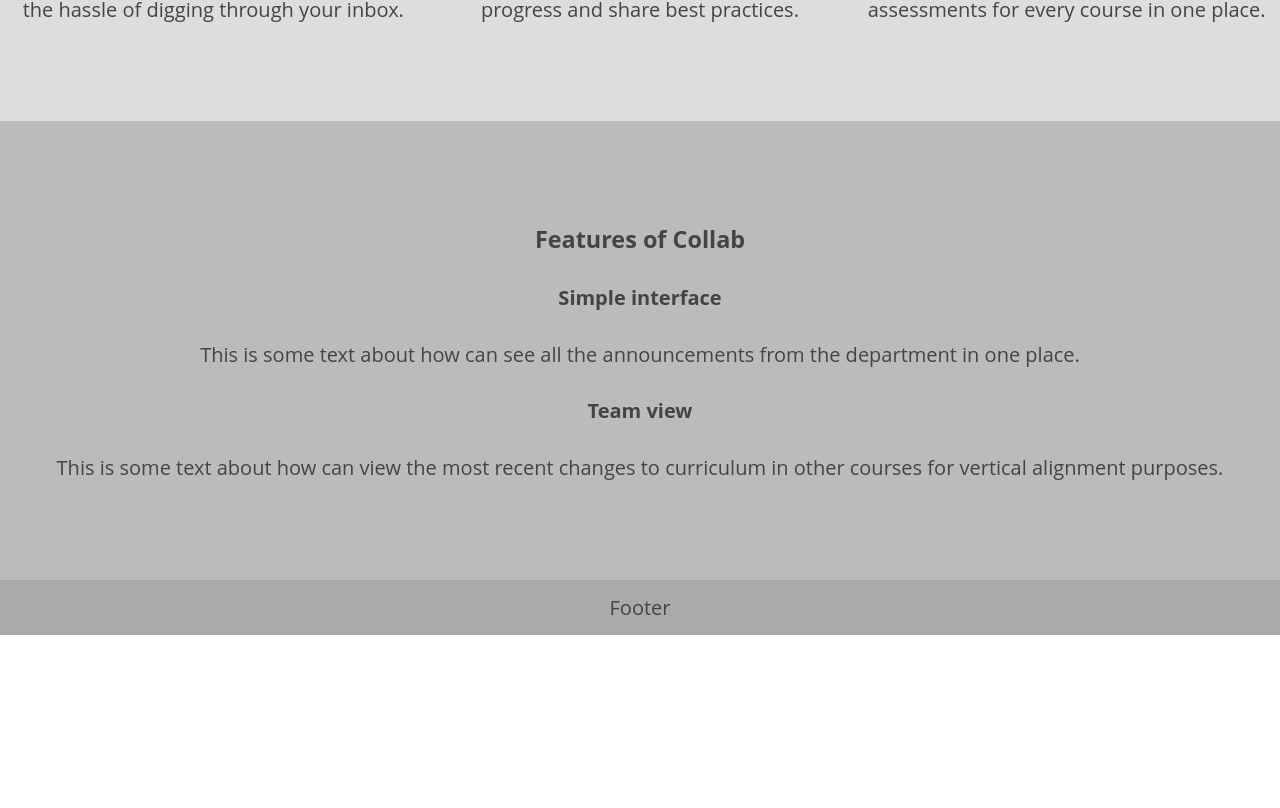
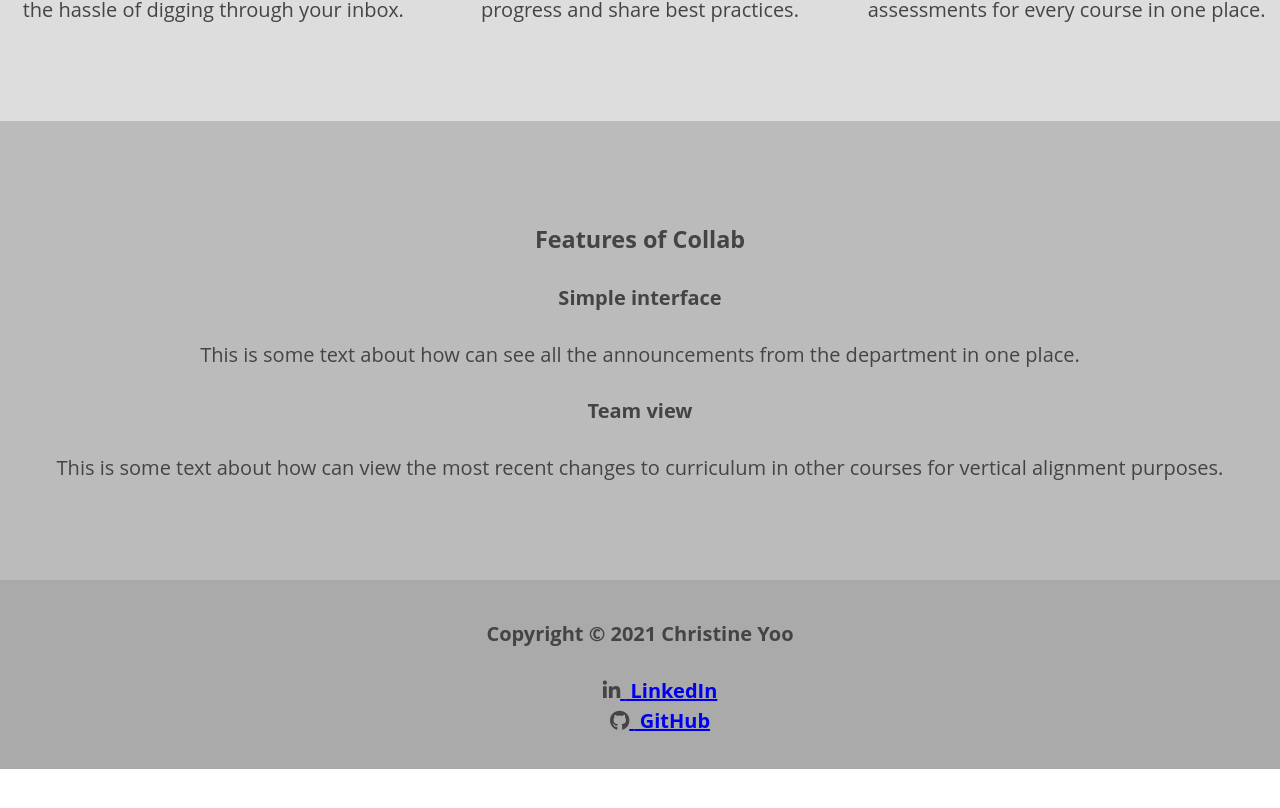
Before and after one commit to christineyoo/collab-app, a React (Create React App) app: page / in a window 1280 px wide. Shown: the part 919-1727 px from the top of the page. Built offline with nearby package versions, Linux system fonts and the light colour scheme.

Commit message:
implemented footer component

```diff
--- a/public/index.html
+++ b/public/index.html
@@ -24,6 +24,10 @@
       work correctly both with client-side routing and a non-root public URL.
       Learn how to configure a non-root public URL by running `npm run build`.
     -->
+    <script
+      src="https://kit.fontawesome.com/147fa46399.js"
+      crossorigin="anonymous"
+    ></script>
     <title>Collab</title>
   </head>
   <body>
--- a/src/App.js
+++ b/src/App.js
@@ -1,7 +1,7 @@
 import React, { Component } from 'react';
 import './App.css';
 import Landing from './Pages/Landing/Landing';
-import { Route, Link } from 'react-router-dom';
+import { Route } from 'react-router-dom';
 import SignUp from './Pages/SignUp/SignUp';
 
 class App extends Component {
--- /dev/null
+++ b/src/Organisms/Footer/Footer.css
@@ -0,0 +1,7 @@
+.footer-style {
+  text-align: center;
+}
+
+footer ul {
+  list-style-type: none;
+}
--- /dev/null
+++ b/src/Organisms/Footer/Footer.js
@@ -0,0 +1,40 @@
+import React, { Component } from 'react';
+import './Footer.css';
+
+class Footer extends Component {
+  render() {
+    return (
+      <>
+        <footer class='footer-style'>
+          <div class='container'>
+            <h4>Copyright &copy; 2021 Christine Yoo</h4>
+            <ul id='footer-menu'>
+              <li>
+                <i class='fab fa-linkedin-in'></i>
+                <a
+                  href='https://www.linkedin.com/in/christine-yoo-cy/'
+                  target='_blank'
+                  rel='noreferrer'
+                >
+                  &nbsp;<strong> LinkedIn</strong>
+                </a>
+              </li>
+              <li>
+                <i class='fab fa-github'></i>
+                <a
+                  href='https://github.com/christineyoo'
+                  target='_blank'
+                  rel='noreferrer'
+                >
+                  &nbsp;<strong> GitHub</strong>
+                </a>
+              </li>
+            </ul>
+          </div>
+        </footer>
+      </>
+    );
+  }
+}
+
+export default Footer;
--- a/src/pages/Landing/Landing.js
+++ b/src/pages/Landing/Landing.js
@@ -1,5 +1,6 @@
 import React, { Component } from 'react';
 // import { NavLink } from 'react-router-dom';
+import Footer from '../../Organisms/Footer/Footer.js';
 import './Landing.css';
 
 class Landing extends Component {
@@ -59,8 +60,9 @@
             </p>
           </section>
         </main>
-        <footer>Footer</footer>
-      </>
+        <Footer />
+        </>
+
     );
   }
 }
--- a/src/pages/SignUp/SignUp.js
+++ b/src/pages/SignUp/SignUp.js
@@ -1,9 +1,10 @@
 import React, { Component } from 'react';
 // import { NavLink } from 'react-router-dom';
+import Footer from '../../Organisms/Footer/Footer.js';
 import './SignUp.css';
 
 class SignUp extends Component {
-    render () {
+  render() {
     return (
       <>
         <nav>Collab | Sign Up | Demo </nav>
@@ -11,23 +12,25 @@
           <header>
             <h1>Let's Collab.</h1>
             <form>
-                <label for="first-name">First Name</label>
-                <input id="first-name" type="text" name="first-name" required />
+              <label for='first-name'>First Name</label>
+              <input id='first-name' type='text' name='first-name' required />
               <br />
-                <label for="last-name">Last Name</label>
-                <input id="last-name" type="text" name="last-name" required />
+              <label for='last-name'>Last Name</label>
+              <input id='last-name' type='text' name='last-name' required />
               <br />
-                <label for="username">Username</label>
-                <input id="username" type="text" name="username" required />
+              <label for='username'>Username</label>
+              <input id='username' type='text' name='username' required />
               <br />
-                <label for="password">Password</label>
-                <input id="password" type="text" name="password" required />
+              <label for='password'>Password</label>
+              <input id='password' type='text' name='password' required />
               <br />
-                <button type="submit"><strong>Submit</strong></button>
+              <button type='submit'>
+                <strong>Submit</strong>
+              </button>
             </form>
           </header>
         </main>
-        <footer>Footer</footer>
+        <Footer />
       </>
     );
   }
```
Also changed, not shown: src/Organisms/Nav/HomeNav.css (added), src/Organisms/Nav/HomeNav.js (added), src/Organisms/Nav/UserNav.css (added), src/Organisms/Nav/UserNav.js (added). Lines whose indentation alone changed are shown as unchanged.
